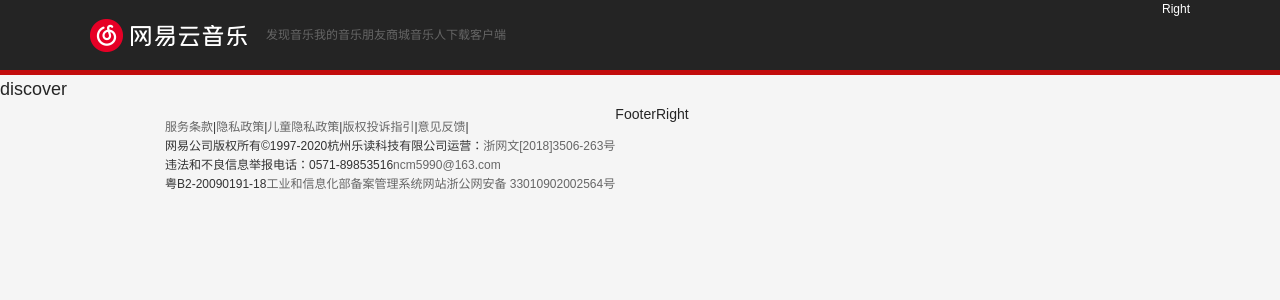
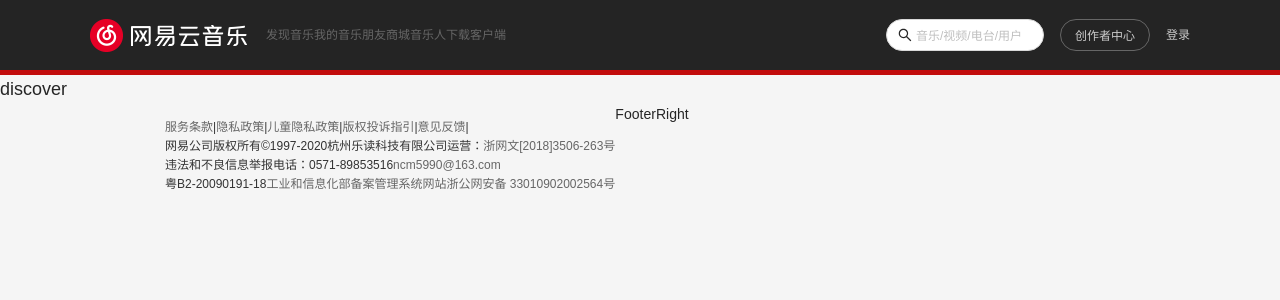
Before and after one commit to nchkdxlq/web-go, a React (Create React App) app in the folder react-netease-music/: page / in a window 1280 px wide. Shown: the top 300 px of the page. Built offline with nearby package versions, Linux system fonts and the light colour scheme.

Commit message:
appHeader right UI

```diff
--- a/react-netease-music/src/components/app-header/index.js
+++ b/react-netease-music/src/components/app-header/index.js
@@ -1,6 +1,8 @@
 import React, { memo } from 'react';
 
 import { NavLink} from 'react-router-dom'
+import { Input } from 'antd'
+import { SearchOutlined } from '@ant-design/icons'
 
 import { appHeaderLinks } from '@/common/local-data'
 
@@ -42,7 +44,11 @@
           <a href='/#' className='logo sprite_01'>网易云音乐</a>
           {showHeaderLinks()}
         </HeaderLeft>
-        <HeaderRight>Right</HeaderRight>
+        <HeaderRight>
+          <Input className='search' placeholder={'音乐/视频/电台/用户'} prefix={<SearchOutlined />}/>
+          <div className='center'>创作者中心</div>
+          <div>登录</div>
+        </HeaderRight>
       </div>
       <div className='divider'></div>
     </HeaderWrapper>
--- a/react-netease-music/src/components/app-header/style.js
+++ b/react-netease-music/src/components/app-header/style.js
@@ -41,5 +41,36 @@
 `
 
 export const HeaderRight = styled.div`
-  color: #fff;
+  display: flex;
+  align-items: center;
+  color: #ccc;
+  font-size: 12px;
+
+  .search {
+    width: 158px;
+    height: 32px;
+    border-radius: 16px;
+
+    /*【?】这是什么选择器 */
+    input {
+      &::placeholder {
+        font-size: 12px;
+      }
+    }
+  }
+
+  .center {
+    width: 90px;
+    height: 32px;
+    line-height: 32px;
+    text-align: center;
+    border: 1px solid #666;
+    border-radius: 16px;
+    margin: 0 16px;
+    background-color: transparent;
+  }
+
+  div {
+    cursor: pointer;
+  }
 `
```
